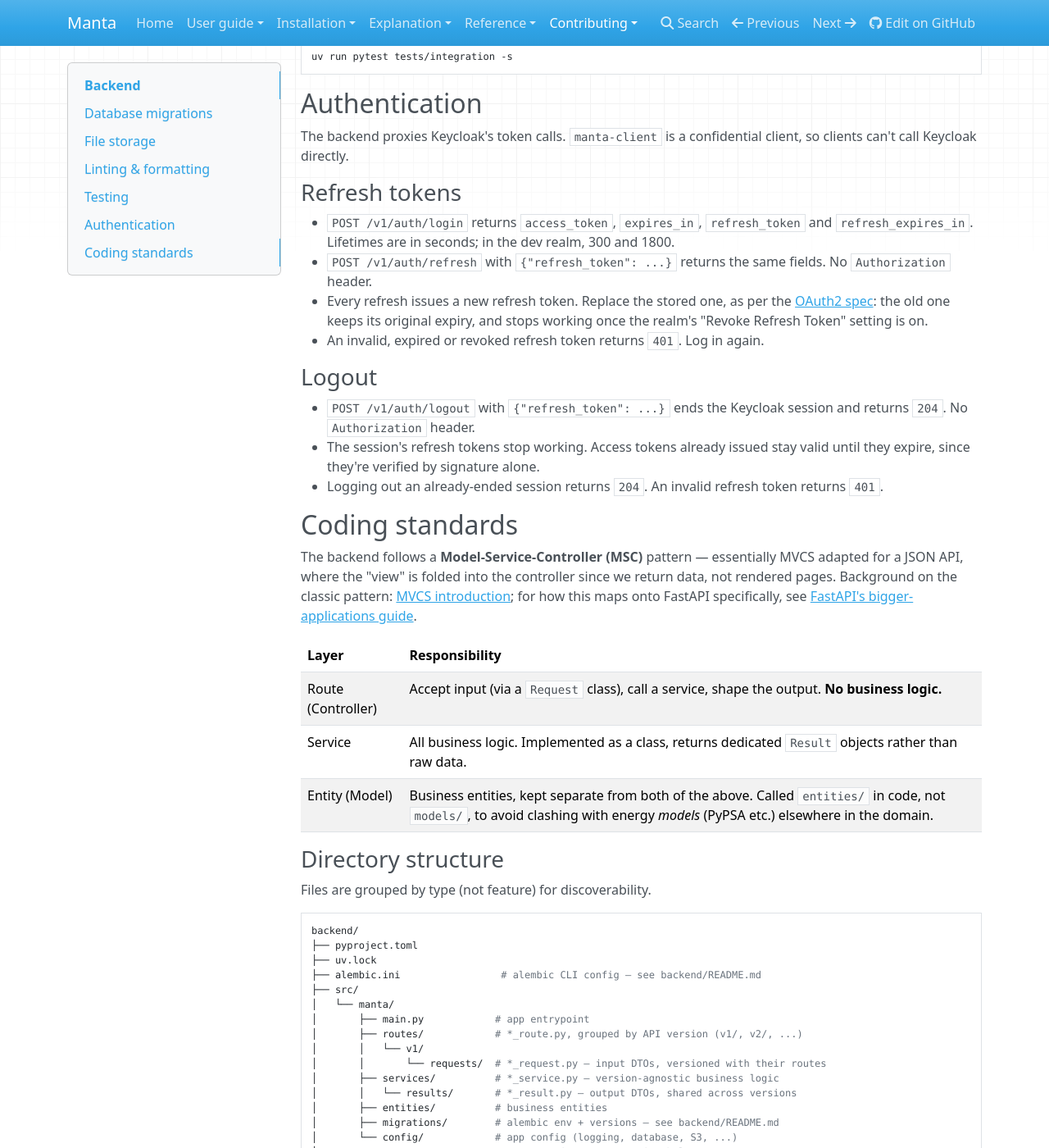
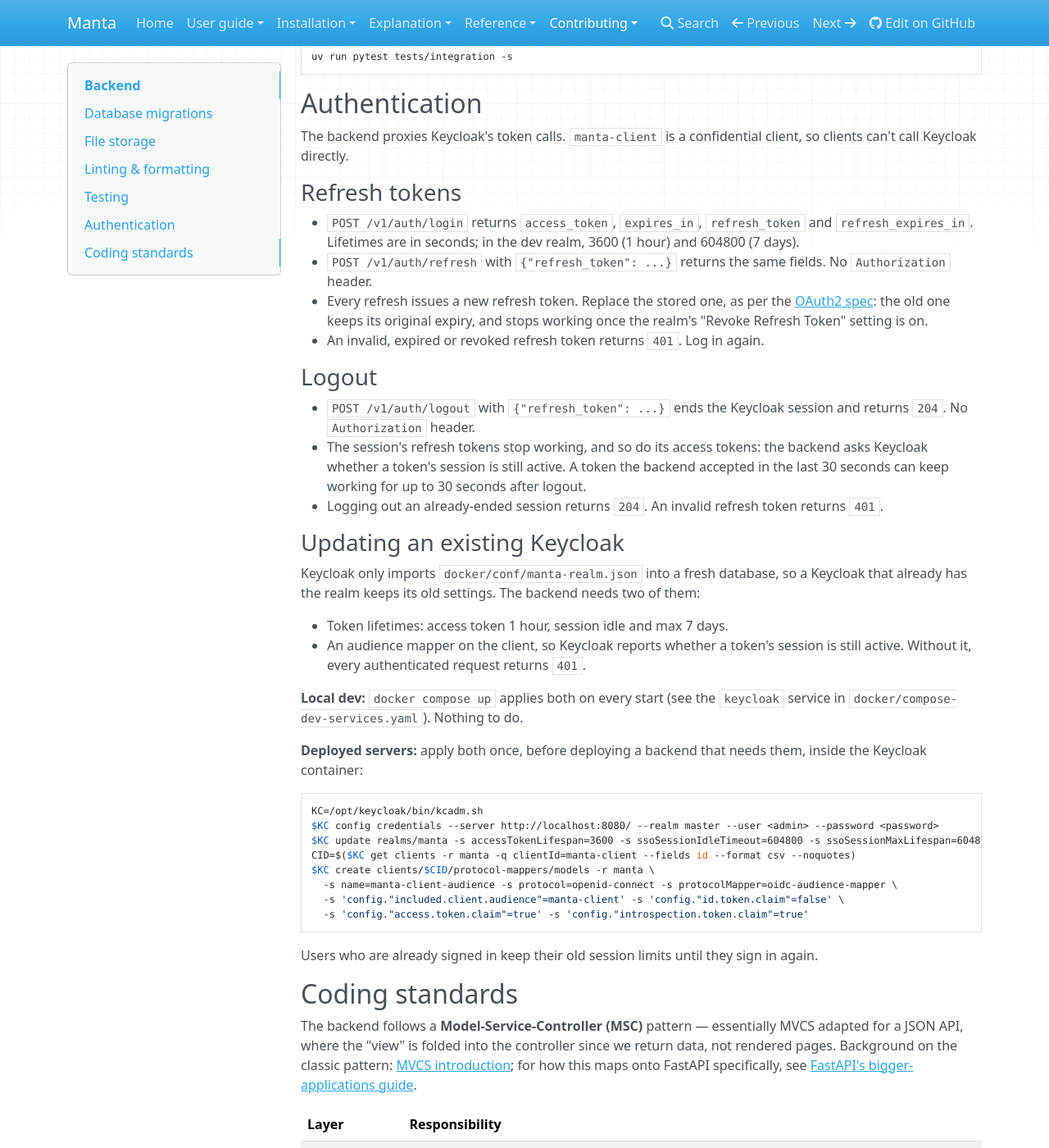
Before and after one commit to manta-plan/manta, an MkDocs documentation site: the page built from docs/contributing/backend.md, in a window 1280 px wide and 1400 px high, scrolled down 2787 px. Shown: the whole window at 82% size. Built offline with MkDocs 1.6.1, drawn with Linux system fonts in a browser that asks for light colours; nearby versions of some CDN libraries.

Commit message:
docs: explain how to update an existing Keycloak realm, and apply it on dev start
Signed-off-by: fakhriyramadhan25 <fakhriyramadhan25@gmail.com>

````diff
--- a/backend/README.md
+++ b/backend/README.md
@@ -177,8 +177,8 @@ client, so clients can't call Keycloak directly.
 ### Refresh tokens
 
 - `POST /v1/auth/login` returns `access_token`, `expires_in`, `refresh_token`
-  and `refresh_expires_in`. Lifetimes are in seconds; in the dev realm, 300
-  and 1800.
+  and `refresh_expires_in`. Lifetimes are in seconds; in the dev realm, 3600
+  (1 hour) and 604800 (7 days).
 - `POST /v1/auth/refresh` with `{"refresh_token": ...}` returns the same
   fields. No `Authorization` header.
 - Every refresh issues a new refresh token. Replace the stored one, as per the
@@ -191,10 +191,43 @@ client, so clients can't call Keycloak directly.
 
 - `POST /v1/auth/logout` with `{"refresh_token": ...}` ends the Keycloak
   session and returns `204`. No `Authorization` header.
-- The session's refresh tokens stop working. Access tokens already issued
-  stay valid until they expire, since they're verified by signature alone.
+- The session's refresh tokens stop working, and so do its access tokens: the
+  backend asks Keycloak whether a token's session is still active. A token
+  the backend accepted in the last 30 seconds can keep working for up to 30
+  seconds after logout.
 - Logging out an already-ended session returns `204`. An invalid refresh
   token returns `401`.
+
+### Updating an existing Keycloak
+
+Keycloak only imports `docker/conf/manta-realm.json` into a fresh database,
+so a Keycloak that already has the realm keeps its old settings. The backend
+needs two of them:
+
+- Token lifetimes: access token 1 hour, session idle and max 7 days.
+- An audience mapper on the client, so Keycloak reports whether a token's
+  session is still active. Without it, every authenticated request returns
+  `401`.
+
+**Local dev:** `docker compose up` applies both on every start (see the
+`keycloak` service in `docker/compose-dev-services.yaml`). Nothing to do.
+
+**Deployed servers:** apply both once, before deploying a backend that needs
+them, inside the Keycloak container:
+
+```bash
+KC=/opt/keycloak/bin/kcadm.sh
+$KC config credentials --server http://localhost:8080/ --realm master --user <admin> --password <password>
+$KC update realms/manta -s accessTokenLifespan=3600 -s ssoSessionIdleTimeout=604800 -s ssoSessionMaxLifespan=604800
+CID=$($KC get clients -r manta -q clientId=manta-client --fields id --format csv --noquotes)
+$KC create clients/$CID/protocol-mappers/models -r manta \
+  -s name=manta-client-audience -s protocol=openid-connect -s protocolMapper=oidc-audience-mapper \
+  -s 'config."included.client.audience"=manta-client' -s 'config."id.token.claim"=false' \
+  -s 'config."access.token.claim"=true' -s 'config."introspection.token.claim"=true'
+```
+
+Users who are already signed in keep their old session limits until they
+sign in again.
 <!-- --8<-- [end:docs-dev] -->
 
 ## Manually testing a run
````
Also changed, not shown: 1 other file.
